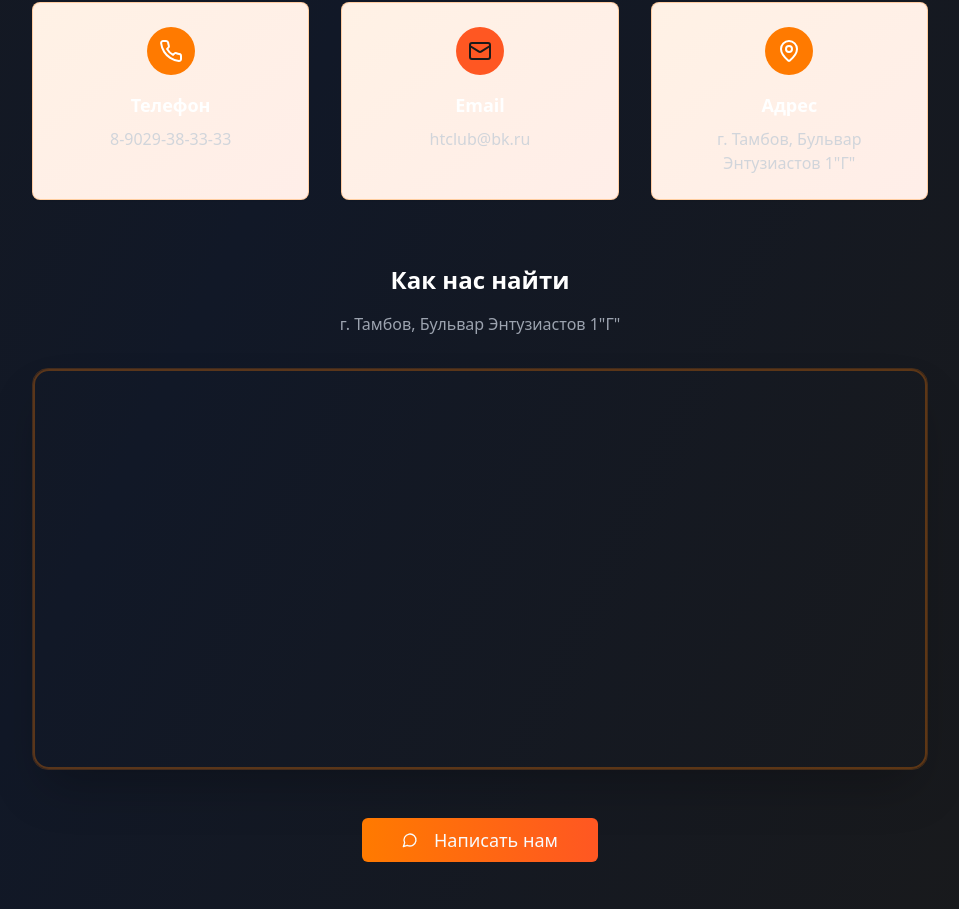
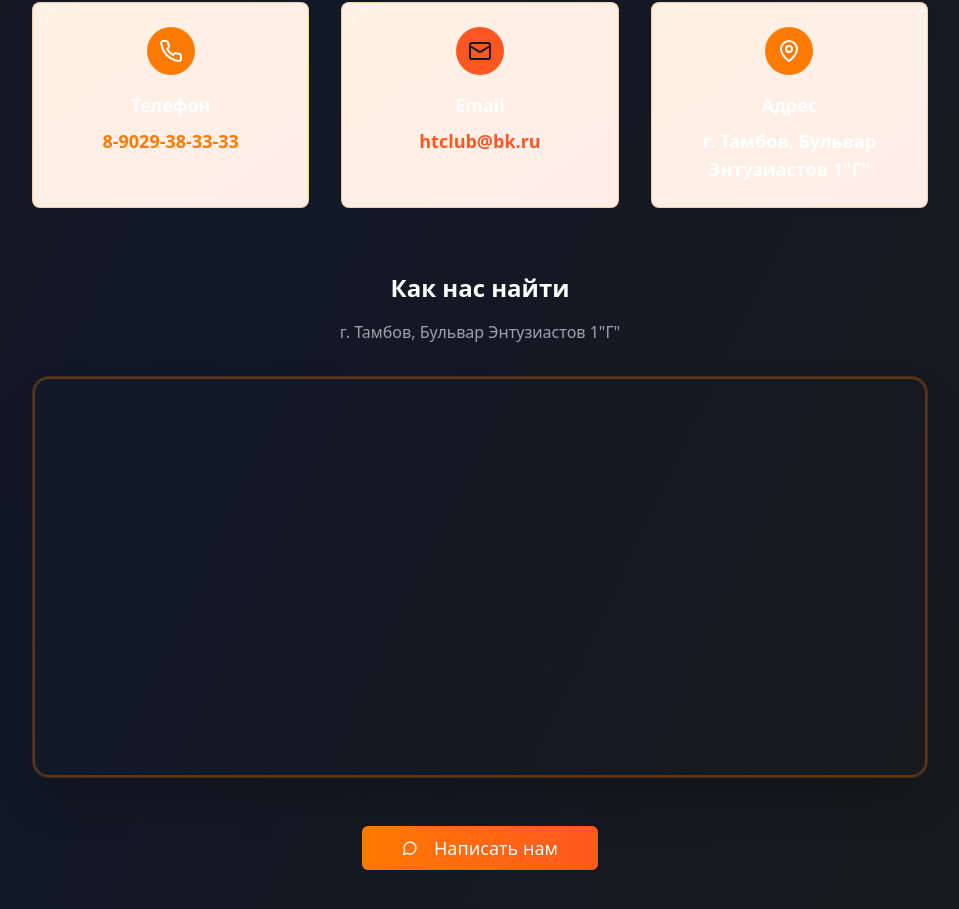
Before and after one commit to pr-poehali-dev/tochka-service-website, a React (Vite) app: page / in a window 1280 px wide. Shown: the part 1620-2529 px from the top of the page, without its empty margins (160-1119 px from the left). Built offline with nearby package versions, Linux system fonts and the light colour scheme.

Commit message:
Улучшить читаемость контактных данных

```diff
--- a/src/pages/Index.tsx
+++ b/src/pages/Index.tsx
@@ -156,7 +156,9 @@ const Index = () => {
                   <Icon name="Phone" size={24} className="text-white" />
                 </div>
                 <h3 className="text-lg font-semibold mb-2 text-white">Телефон</h3>
-                <p className="text-gray-300">8-9029-38-33-33</p>
+                <a href="tel:8-9029-38-33-33" className="text-electric text-lg font-bold hover:text-neon-green transition-colors">
+                  8-9029-38-33-33
+                </a>
               </CardContent>
             </Card>
 
@@ -166,7 +168,9 @@ const Index = () => {
                   <Icon name="Mail" size={24} className="text-tech-dark" />
                 </div>
                 <h3 className="text-lg font-semibold mb-2 text-white">Email</h3>
-                <p className="text-gray-300">htclub@bk.ru</p>
+                <a href="mailto:htclub@bk.ru" className="text-neon-green text-lg font-bold hover:text-electric transition-colors">
+                  htclub@bk.ru
+                </a>
               </CardContent>
             </Card>
 
@@ -176,7 +180,7 @@ const Index = () => {
                   <Icon name="MapPin" size={24} className="text-white" />
                 </div>
                 <h3 className="text-lg font-semibold mb-2 text-white">Адрес</h3>
-                <p className="text-gray-300">г. Тамбов, Бульвар Энтузиастов 1"Г"</p>
+                <p className="text-white text-lg font-bold">г. Тамбов, Бульвар Энтузиастов 1"Г"</p>
               </CardContent>
             </Card>
           </div>
```
